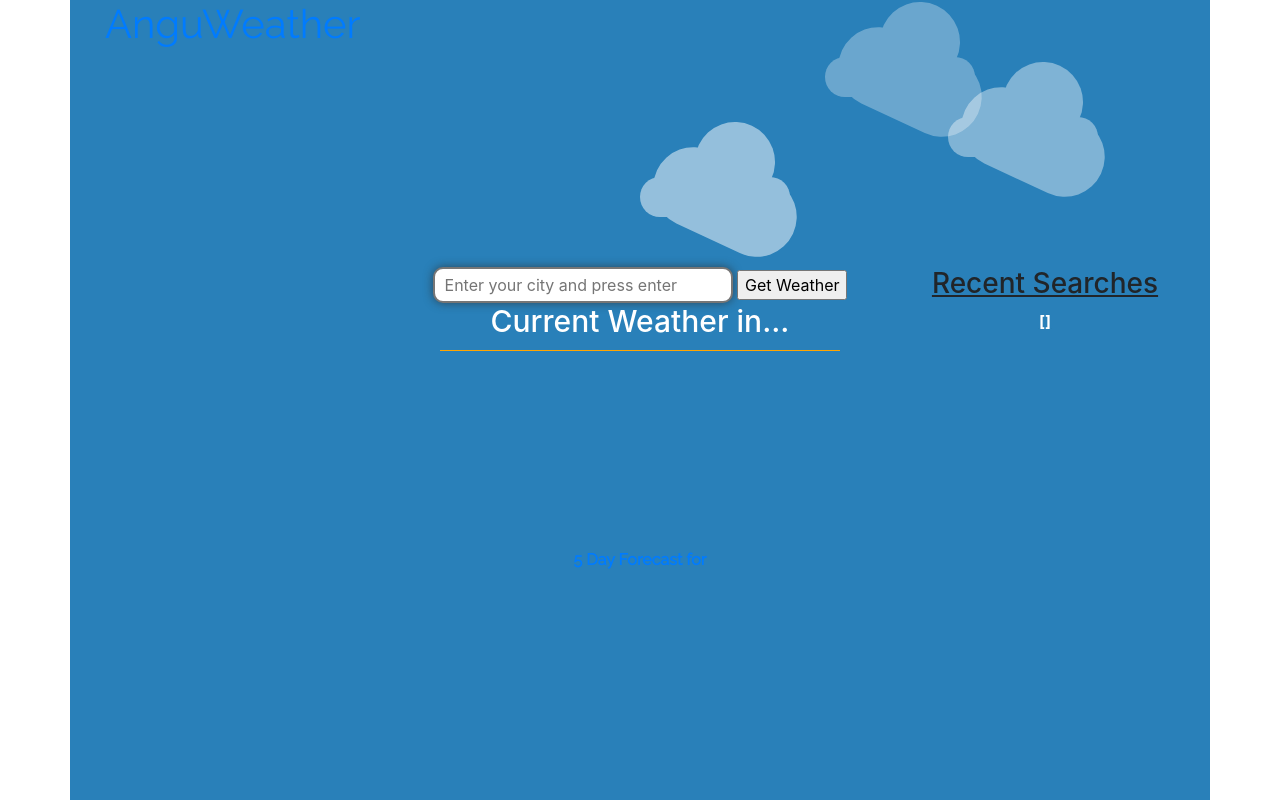
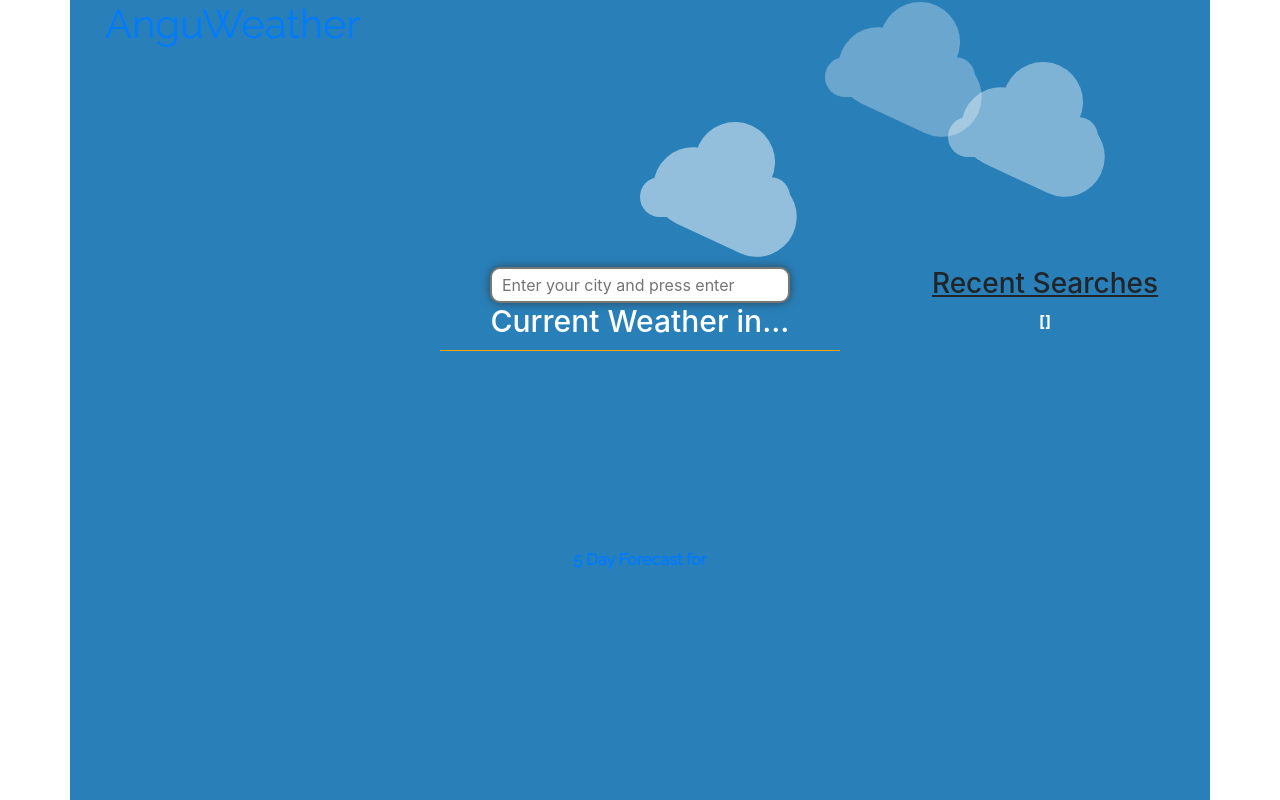
Before and after one commit to knalen/anguWeather, a plain HTML site: page index.htm in a window 1280 px wide. Drawn offline with nearby package versions, Linux system fonts and the light colour scheme; some packages are replaced by stand-ins of ours.

Commit message:
Updated files

```diff
--- a/pages/main.htm
+++ b/pages/main.htm
@@ -1,6 +1,5 @@
 <form ng-submit="getLocation()">
     <input class="wInput" type="text" ng-model="city" placeholder="Enter your city and press enter">
-    <input type="submit" value="Get Weather" />
 </form>
 
 
```
